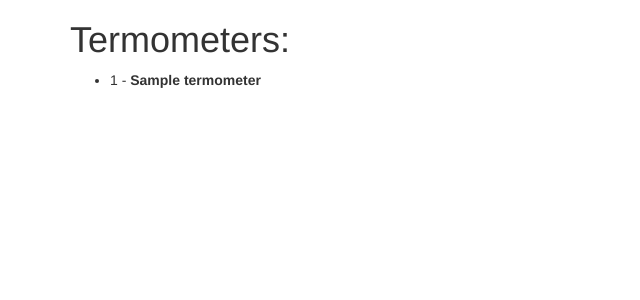
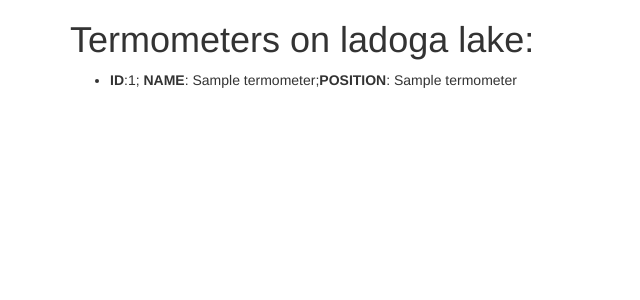
Before and after one commit to gooldan/ladoga-lake, a Flask app: page / in a window 1280 px wide. Shown: the top 300 px of the page, without its empty margins (0-640 px from the left). Run offline with Flask 2, Linux system fonts and the light colour scheme; a database or web service that is not in the repository returns one stand-in record (values such as "Sample title"); some libraries are stand-ins or nearby versions.

```diff
--- a/templates/index.html
+++ b/templates/index.html
@@ -14,10 +14,10 @@
   <body>
     <div class="container">
       <div>
-        <h1>Termometers:</h1>
+        <h1>Termometers on ladoga lake:</h1>
         <ul>
           {% for termometer in termometers %}
-            <li>{{ termometer[0] }} - <b>{{ termometer[1] }}</b></li>
+              <li><b>ID</b>:{{ termometer[0] }}; <b>NAME</b>: {{ termometer[1] }};<b>POSITION</b>: {{ termometer[2] }}</li>
           {% endfor %}
         </ul>
       </div>
```
